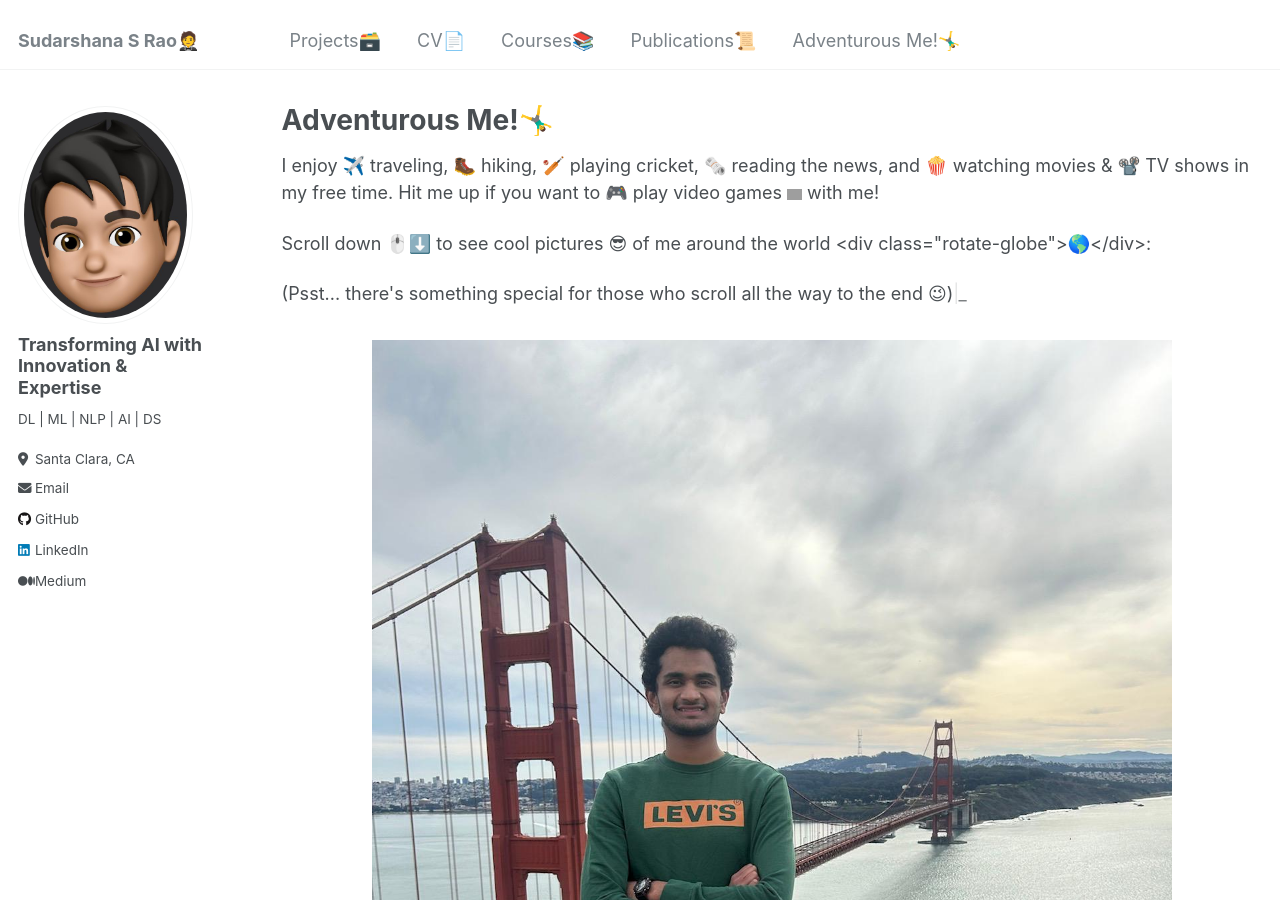
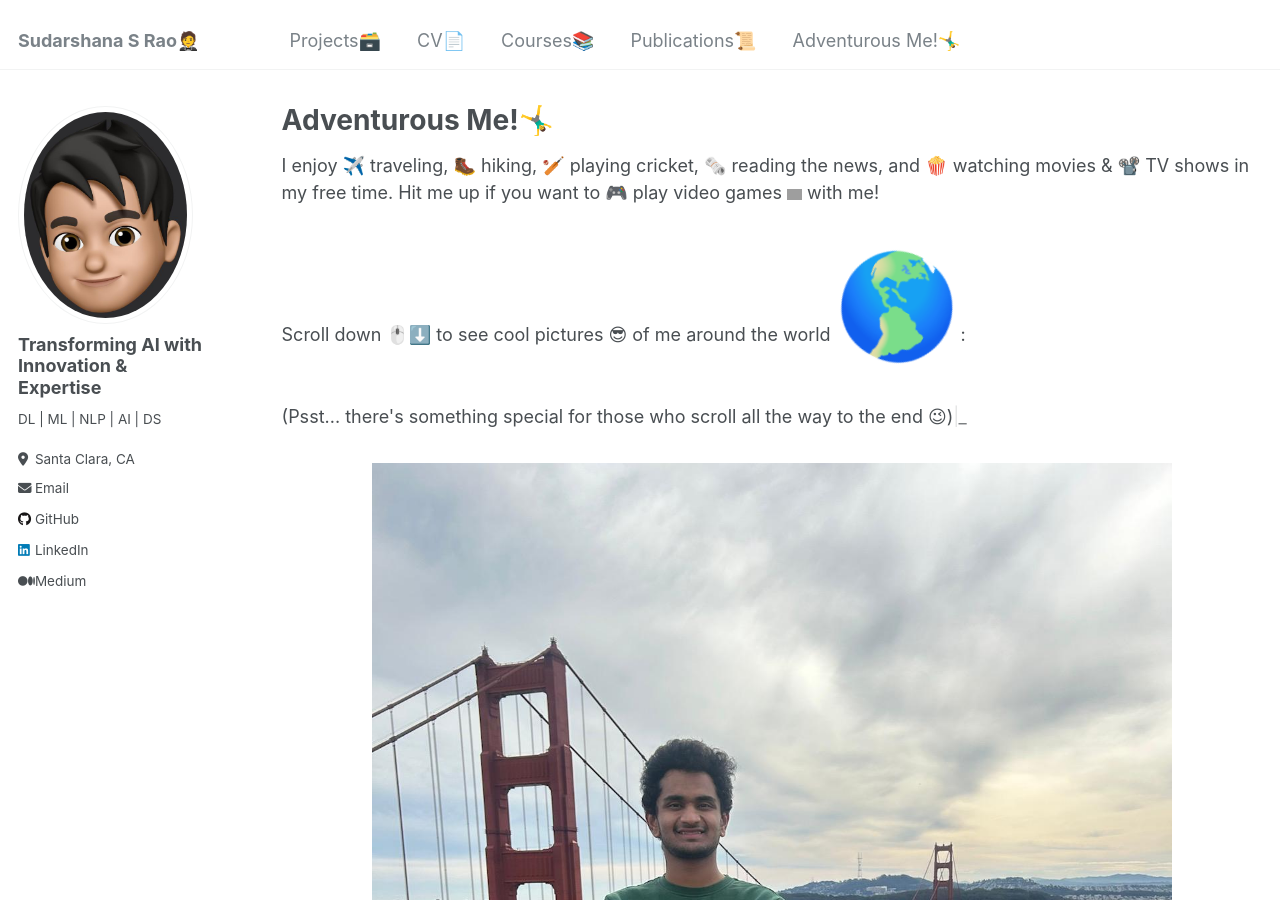
Before and after one commit to SudarshanaSRao/SudarshanaSRao.github.io, a Jekyll site: the page built from _pages/personal.md, in a window 1280 px wide and 900 px high. Built offline with Jekyll 4.4.1, drawn with Linux system fonts in a browser that asks for light colours; grey boxes are pictures that could not be loaded.

Commit message:
Update personal.md

```diff
--- a/_pages/personal.md
+++ b/_pages/personal.md
@@ -11,7 +11,7 @@ redirect_from:
 
 I enjoy ✈️ traveling, 🥾 hiking, 🏏 playing cricket, 🗞️ reading the news, and 🍿 watching movies & 📽️ TV shows in my free time. Hit me up if you want to 🎮 play video games <img src="https://cdn3.emoji.gg/emojis/3139_Xbox.png" width="15px" height="15px" alt="Xbox"> with me!
 
-<span>Scroll down 🖱️⬇️ to see cool pictures 😎 of me around the world</span> <div class="rotate-globe">🌎</div>:
+<span>Scroll down 🖱️⬇️ to see cool pictures 😎 of me around the world</span> <span class="rotate-globe">🌎</span>:
 <style>
   .rotate-globe {
     font-size: 100px;
```
